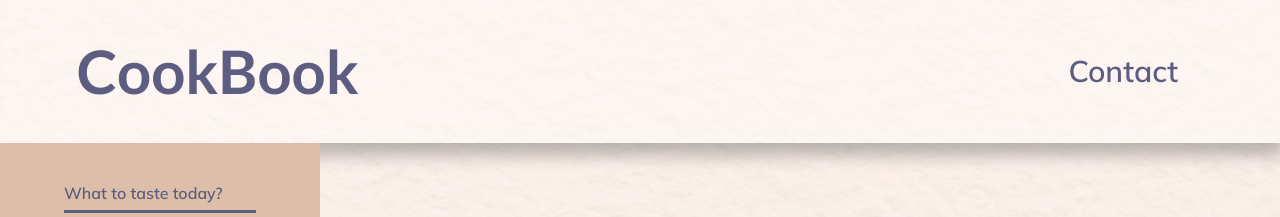
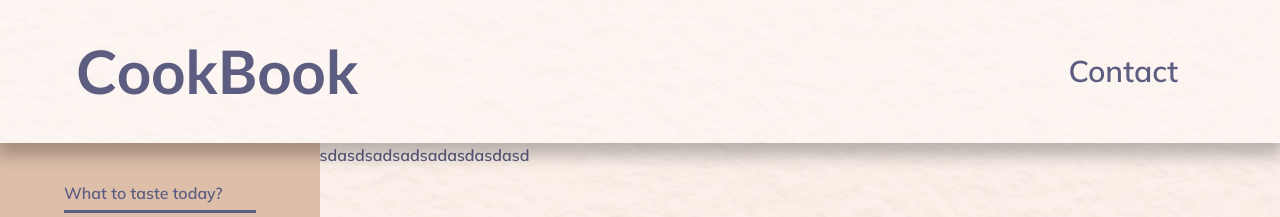
Before and after one commit to Hunt092/CookBook, a React (Create React App) app: page / in a window 1280 px wide. Shown: the top 217 px of the page. Built offline with nearby package versions, Linux system fonts and the light colour scheme; no server answers.

Commit message:
Sidebar done, Search bar done, styling doing

```diff
--- a/src/App.js
+++ b/src/App.js
@@ -7,6 +7,7 @@ function App() {
     <div className="App">
       <Header/>
       <Sidebar/>
+      dfdfdsfdsfsdfsdsadsadasdasdsadsadasdasdasdsadsadsadasdasdasd
     </div>
   );
 }
--- a/src/Styles/components/_header.scss
+++ b/src/Styles/components/_header.scss
@@ -7,6 +7,7 @@ header {
 	box-shadow: 0px 10px 15px 3px rgba(0, 0, 0, 0.25);
 	position: sticky;
 	top: 0;
+	z-index: 2;
 	nav {
 		margin: auto 0;
 	}
--- a/src/Styles/components/_sidebar.scss
+++ b/src/Styles/components/_sidebar.scss
@@ -4,6 +4,7 @@
 	background: $clr-bg-base-700;
 	padding: 1.25rem 5%;
 	position: fixed;
+    z-index: 1;
 	.search {
 		height: 100vh;
 		overflow: hidden;
```
